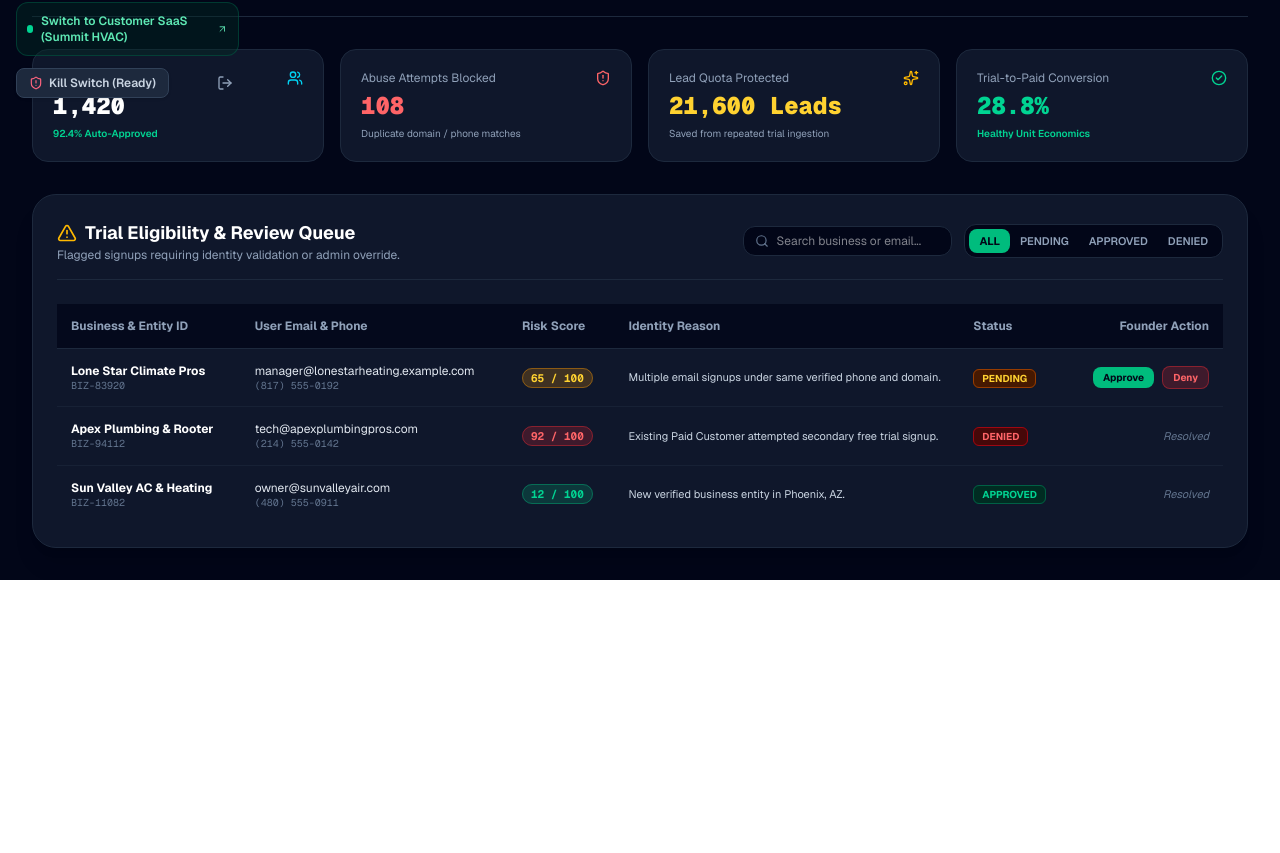
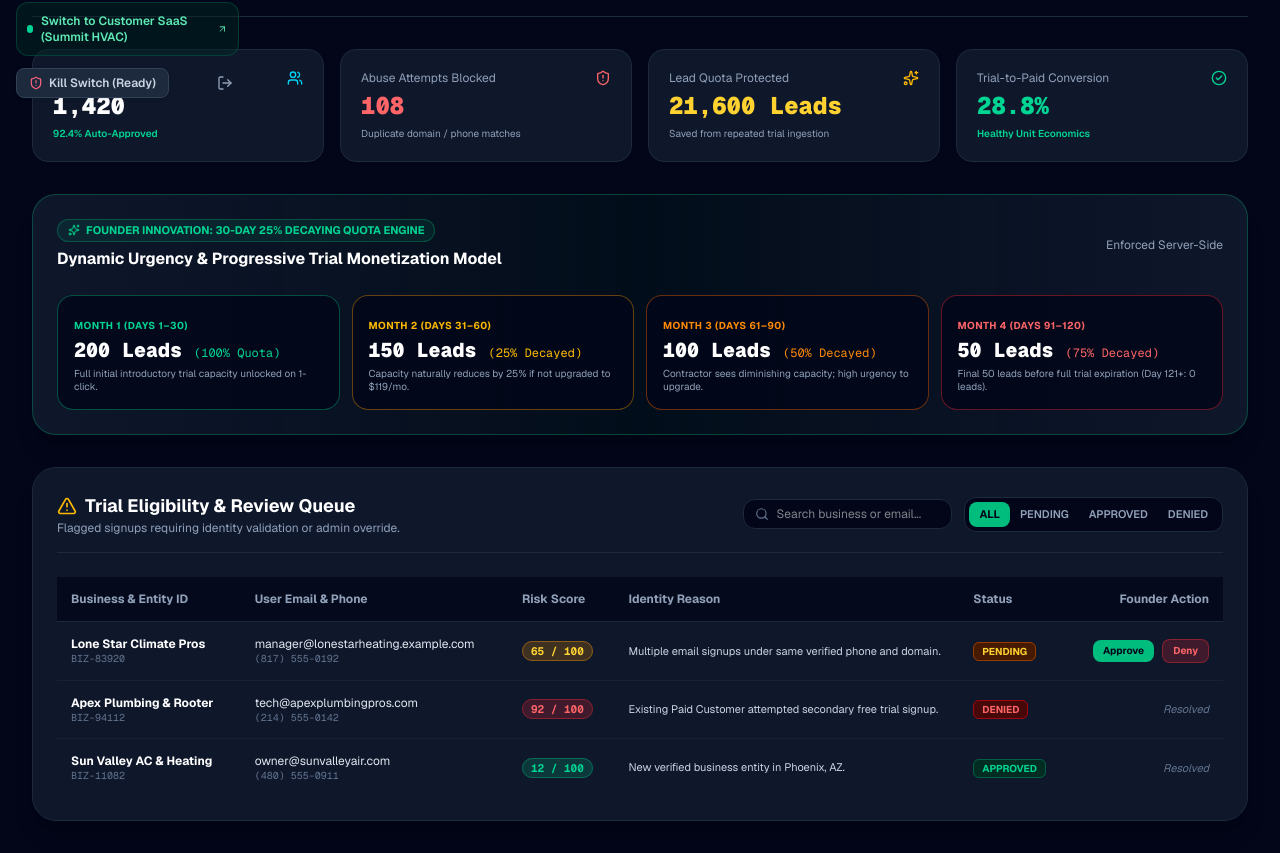
Before and after one commit to akashpardeshi188-design/revenuerecover-ai, a Next.js app: page /growth/trial-intelligence in a window 1280 px wide. Shown: the part 950-1803 px from the top of the page. Before the commit the page ends 1530 px from the top, so only its background shows below. Built offline with nearby package versions, Linux system fonts and the light colour scheme.

Commit message:
feat: implemented 30-day 25% decaying trial quota engine (200 -> 150 -> 100 -> 50 -> 0 leads)

```diff
--- a/app/growth/trial-intelligence/page.tsx
+++ b/app/growth/trial-intelligence/page.tsx
@@ -149,6 +149,47 @@ export default function TrialIntelligencePage() {
           </div>
         </div>
 
+        {/* 30-DAY 25% DECAYING TRIAL QUOTA ENGINE BREAKDOWN */}
+        <div className="p-6 rounded-3xl bg-gradient-to-r from-slate-900 via-emerald-950/20 to-slate-900 border border-emerald-500/30 space-y-4 shadow-xl">
+          <div className="flex flex-col sm:flex-row sm:items-center justify-between gap-2">
+            <div>
+              <span className="inline-flex items-center gap-1.5 px-2.5 py-0.5 rounded-full bg-emerald-500/10 border border-emerald-500/30 text-emerald-400 text-[11px] font-bold uppercase">
+                <Sparkles className="w-3 h-3" /> Founder Innovation: 30-Day 25% Decaying Quota Engine
+              </span>
+              <h3 className="text-base font-bold text-white mt-1">
+                Dynamic Urgency & Progressive Trial Monetization Model
+              </h3>
+            </div>
+            <span className="text-xs text-slate-400">Enforced Server-Side</span>
+          </div>
+
+          <div className="grid grid-cols-1 sm:grid-cols-2 lg:grid-cols-4 gap-3 pt-2">
+            <div className="p-4 rounded-2xl bg-slate-950/80 border border-emerald-500/40 space-y-1">
+              <span className="text-[10px] text-emerald-400 font-bold uppercase tracking-wider">Month 1 (Days 1–30)</span>
+              <div className="text-xl font-black text-white font-mono">200 Leads <span className="text-xs text-emerald-400 font-normal">(100% Quota)</span></div>
+              <p className="text-[10px] text-slate-400 leading-tight">Full initial introductory trial capacity unlocked on 1-click.</p>
+            </div>
+
+            <div className="p-4 rounded-2xl bg-slate-950/80 border border-amber-500/40 space-y-1">
+              <span className="text-[10px] text-amber-400 font-bold uppercase tracking-wider">Month 2 (Days 31–60)</span>
+              <div className="text-xl font-black text-white font-mono">150 Leads <span className="text-xs text-amber-400 font-normal">(25% Decayed)</span></div>
+              <p className="text-[10px] text-slate-400 leading-tight">Capacity naturally reduces by 25% if not upgraded to $119/mo.</p>
+            </div>
+
+            <div className="p-4 rounded-2xl bg-slate-950/80 border border-orange-500/40 space-y-1">
+              <span className="text-[10px] text-orange-400 font-bold uppercase tracking-wider">Month 3 (Days 61–90)</span>
+              <div className="text-xl font-black text-white font-mono">100 Leads <span className="text-xs text-orange-400 font-normal">(50% Decayed)</span></div>
+              <p className="text-[10px] text-slate-400 leading-tight">Contractor sees diminishing capacity; high urgency to upgrade.</p>
+            </div>
+
+            <div className="p-4 rounded-2xl bg-slate-950/80 border border-red-500/40 space-y-1">
+              <span className="text-[10px] text-red-400 font-bold uppercase tracking-wider">Month 4 (Days 91–120)</span>
+              <div className="text-xl font-black text-white font-mono">50 Leads <span className="text-xs text-red-400 font-normal">(75% Decayed)</span></div>
+              <p className="text-[10px] text-slate-400 leading-tight">Final 50 leads before full trial expiration (Day 121+: 0 leads).</p>
+            </div>
+          </div>
+        </div>
+
         {/* Manual Review Queue Section */}
         <div className="bg-slate-900 border border-slate-800 rounded-3xl p-6 space-y-6 shadow-xl">
           <div className="flex flex-col sm:flex-row sm:items-center justify-between gap-4 pb-4 border-b border-slate-800">
--- a/lib/anti-abuse/trial-entitlement.ts
+++ b/lib/anti-abuse/trial-entitlement.ts
@@ -1,7 +1,7 @@
 /**
  * RevenueRecover AI — Trial Entitlement Service
- * Enforces server-side: ONE BUSINESS IDENTITY = ONE TRIAL ENTITLEMENT
- * Manages 150–200 lead quota limits with race condition protection.
+ * Enforces: ONE BUSINESS IDENTITY = ONE TRIAL ENTITLEMENT
+ * Features: 30-Day 25% Decaying Trial Quota (200 -> 150 -> 100 -> 50 -> 0)
  */
 
 import { TrialEntitlement, TrialStatus } from './types';
@@ -16,11 +16,15 @@ export class TrialEntitlementService {
       id: 'ENT-83920',
       businessId: 'BIZ-83920',
       status: 'ACTIVE',
+      baseLeadQuota: 200,
+      currentDecayCycle: 1,
+      decayPercentage: 0,
       leadQuota: 200,
       leadsUsed: 142,
       leadsRemaining: 58,
       startedAt: '2026-08-28T10:00:00Z',
-      expiredAt: '2026-09-11T10:00:00Z',
+      nextDecayDate: '2026-09-27T10:00:00Z',
+      expiredAt: '2026-12-26T10:00:00Z',
       source: 'web_signup',
       createdAt: '2026-08-28T10:00:00Z',
       updatedAt: '2026-09-02T16:00:00Z',
@@ -30,6 +34,9 @@ export class TrialEntitlementService {
       id: 'ENT-94112',
       businessId: 'BIZ-94112',
       status: 'CONVERTED',
+      baseLeadQuota: 200,
+      currentDecayCycle: 1,
+      decayPercentage: 0,
       leadQuota: 200,
       leadsUsed: 200,
       leadsRemaining: 0,
@@ -42,8 +49,51 @@ export class TrialEntitlementService {
     });
   }
 
+  /**
+   * Recalculates 25% 30-day quota decay dynamically
+   */
+  private static applyMonthlyDecay(entitlement: TrialEntitlement): TrialEntitlement {
+    if (entitlement.status === 'CONVERTED') return entitlement;
+
+    const startDate = entitlement.startedAt ? new Date(entitlement.startedAt) : new Date(entitlement.createdAt);
+    const now = new Date();
+    const daysElapsed = Math.floor((now.getTime() - startDate.getTime()) / (1000 * 60 * 60 * 24));
+
+    // Determine cycle: 1 = Days 0-30, 2 = Days 31-60, 3 = Days 61-90, 4 = Days 91-120
+    const cycle = Math.min(5, Math.floor(daysElapsed / 30) + 1);
+    entitlement.currentDecayCycle = cycle;
+
+    // Decay percentage increases by 25% per 30-day window
+    let decayPct = 0;
+    if (cycle === 2) decayPct = 25;
+    else if (cycle === 3) decayPct = 50;
+    else if (cycle === 4) decayPct = 75;
+    else if (cycle >= 5) decayPct = 100;
+
+    entitlement.decayPercentage = decayPct;
+
+    // Effective quota calculation (200 -> 150 -> 100 -> 50 -> 0)
+    const effectiveQuota = Math.round(entitlement.baseLeadQuota * (1 - decayPct / 100));
+    entitlement.leadQuota = effectiveQuota;
+
+    // Adjust remaining leads
+    entitlement.leadsRemaining = Math.max(0, effectiveQuota - entitlement.leadsUsed);
+
+    if (decayPct >= 100 && entitlement.status === 'ACTIVE') {
+      entitlement.status = 'EXPIRED';
+    }
+
+    // Next decay date calculation
+    const nextDecay = new Date(startDate.getTime() + cycle * 30 * 24 * 60 * 60 * 1000);
+    entitlement.nextDecayDate = nextDecay.toISOString();
+
+    return entitlement;
+  }
+
   public static async getEntitlementForBusiness(businessId: string): Promise<TrialEntitlement | null> {
-    return this.entitlements.get(businessId) || null;
+    const raw = this.entitlements.get(businessId);
+    if (!raw) return null;
+    return this.applyMonthlyDecay(raw);
   }
 
   public static async createTrialEntitlement(input: {
@@ -51,10 +101,9 @@ export class TrialEntitlementService {
     leadQuota?: number;
     source?: 'web_signup' | 'scanner_inbound' | 'sdr_invite' | 'referral';
   }): Promise<{ entitlement: TrialEntitlement; isNewlyCreated: boolean }> {
-    const quota = input.leadQuota || 200;
+    const baseQuota = input.leadQuota || 200;
     const businessId = input.businessId;
 
-    // Concurrency Lock to prevent race conditions
     if (this.locks.has(businessId)) {
       throw new Error(`Concurrent trial creation detected for business ${businessId}. Operation locked.`);
     }
@@ -62,27 +111,31 @@ export class TrialEntitlementService {
     try {
       this.locks.add(businessId);
 
-      // Check if entitlement already exists
       const existing = this.entitlements.get(businessId);
       if (existing) {
         return {
-          entitlement: existing,
+          entitlement: this.applyMonthlyDecay(existing),
           isNewlyCreated: false,
         };
       }
 
       const now = new Date();
-      const expiresAt = new Date(now.getTime() + 14 * 24 * 60 * 60 * 1000); // 14 days
+      const nextDecay = new Date(now.getTime() + 30 * 24 * 60 * 60 * 1000); // 30 days first window
+      const finalExpiry = new Date(now.getTime() + 120 * 24 * 60 * 60 * 1000); // 120 days total
 
       const newEntitlement: TrialEntitlement = {
         id: `ENT-${Math.floor(10000 + Math.random() * 90000)}`,
         businessId,
         status: 'ACTIVE',
-        leadQuota: quota,
+        baseLeadQuota: baseQuota,
+        currentDecayCycle: 1,
+        decayPercentage: 0,
+        leadQuota: baseQuota,
         leadsUsed: 0,
-        leadsRemaining: quota,
+        leadsRemaining: baseQuota,
         startedAt: now.toISOString(),
-        expiredAt: expiresAt.toISOString(),
+        nextDecayDate: nextDecay.toISOString(),
+        expiredAt: finalExpiry.toISOString(),
         source: input.source || 'web_signup',
         createdAt: now.toISOString(),
         updatedAt: now.toISOString(),
@@ -103,17 +156,19 @@ export class TrialEntitlementService {
     businessId: string,
     leadCount: number
   ): Promise<{ success: boolean; leadsUsed: number; leadsRemaining: number; error?: string }> {
-    const entitlement = this.entitlements.get(businessId);
-    if (!entitlement) {
+    const raw = this.entitlements.get(businessId);
+    if (!raw) {
       return { success: false, leadsUsed: 0, leadsRemaining: 0, error: 'No active trial entitlement found.' };
     }
+
+    const entitlement = this.applyMonthlyDecay(raw);
 
     if (entitlement.status !== 'ACTIVE' && entitlement.status !== 'CONVERTED') {
       return {
         success: false,
         leadsUsed: entitlement.leadsUsed,
         leadsRemaining: entitlement.leadsRemaining,
-        error: `Trial is ${entitlement.status}. Lead consumption not allowed.`,
+        error: `Trial is ${entitlement.status}. Lead consumption not allowed. Upgrade to Growth plan to unlock unlimited leads.`,
       };
     }
 
@@ -124,13 +179,13 @@ export class TrialEntitlementService {
       return { success: true, leadsUsed: entitlement.leadsUsed, leadsRemaining: 999999 };
     }
 
-    // For trial accounts, strictly enforce quota server-side
+    // For trial accounts, strictly enforce decaying quota server-side
     if (entitlement.leadsRemaining < leadCount) {
       return {
         success: false,
         leadsUsed: entitlement.leadsUsed,
         leadsRemaining: entitlement.leadsRemaining,
-        error: `Insufficient trial quota. Requested: ${leadCount}, Remaining: ${entitlement.leadsRemaining}. Upgrade to $119/mo Growth plan for unlimited leads.`,
+        error: `Insufficient trial quota. Remaining: ${entitlement.leadsRemaining} leads (Month ${entitlement.currentDecayCycle}: ${entitlement.decayPercentage}% decayed). Upgrade to $119/mo Growth plan for unlimited capacity.`,
       };
     }
 
@@ -161,6 +216,6 @@ export class TrialEntitlementService {
   }
 
   public static getAllEntitlements(): TrialEntitlement[] {
-    return Array.from(this.entitlements.values());
+    return Array.from(this.entitlements.values()).map((e) => this.applyMonthlyDecay(e));
   }
 }
--- a/lib/anti-abuse/types.ts
+++ b/lib/anti-abuse/types.ts
@@ -53,10 +53,14 @@ export interface TrialEntitlement {
   id: string;
   businessId: string;
   status: TrialStatus;
-  leadQuota: number; // e.g. 200 leads
+  baseLeadQuota: number; // e.g. 200 leads initial
+  currentDecayCycle: number; // 1 = Days 1-30 (100%), 2 = Days 31-60 (75%), 3 = Days 61-90 (50%), 4 = Days 91-120 (25%)
+  decayPercentage: number; // 0%, 25%, 50%, 75%, 100%
+  leadQuota: number; // Effective quota after decay e.g. 200 -> 150 -> 100 -> 50
   leadsUsed: number;
   leadsRemaining: number;
   startedAt?: string;
+  nextDecayDate?: string;
   expiredAt?: string;
   usedAt?: string;
   source: 'web_signup' | 'scanner_inbound' | 'sdr_invite' | 'referral';
```
